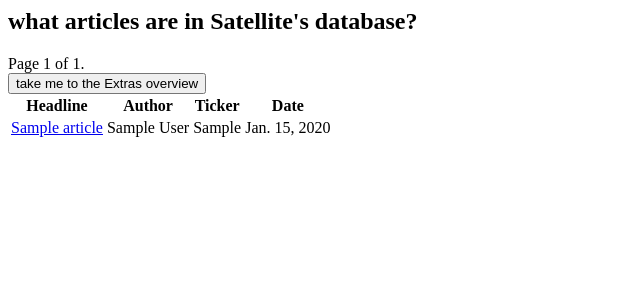
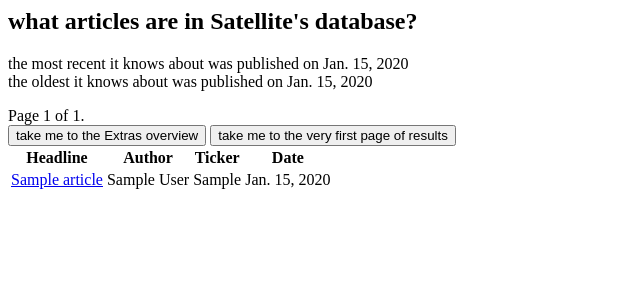
Before and after one commit to ellenbowman/Satellite, a Django app: page /sol/articles_vomit/ in a window 1280 px wide. Shown: the top 300 px of the page, without its empty margins (0-640 px from the left). Run offline with Django 3.2, Linux system fonts and the light colour scheme; tables that the repository leaves empty hold one stand-in row (values such as "Sample post").

Commit message:
articles v2 progress: show the dates of the newest and oldest articles

```diff
--- a/content_satellite/satellite/templates/satellite/index_of_articles.html
+++ b/content_satellite/satellite/templates/satellite/index_of_articles.html
@@ -4,7 +4,11 @@
 </head>
 <body>
 	<h2>what articles are in Satellite's database?</h2>
-
+	<p>
+		the most recent it knows about was published on {{pub_date_newest}}
+		<br/>
+		the oldest it knows about was published on {{pub_date_oldest}}
+	</p>
 
 	<div>
 		<table>
@@ -47,6 +51,8 @@
 
 	<div>
 		<a href='/sol/extras/'><button type='button'>take me to the Extras overview</button></a>
+
+		<a href='/sol/articles_vomit/'><button type='button'>take me to the very first page of results</button></a>
 	</div>
 </div>
 </body>
--- a/content_satellite/satellite/views_samples.py
+++ b/content_satellite/satellite/views_samples.py
@@ -120,7 +120,17 @@ def grand_vision_articles(request):
 		# with paginator.num_pages
 		articles_subset = paginator.page(paginator.num_pages)
 
+
+	# compile meta data -------------------
+	## we already sorted the articles by pub date. to get the newest and oldest,
+	## we just look at the first element in the list, and the last element
+	article_most_recent_date = articles[0].date_pub
+	article_oldest_date = articles[len(articles)-1].date_pub
+
+
 	dictionary_of_values = {
-		'articles': articles_subset
+		'articles': articles_subset,
+		'pub_date_newest': article_most_recent_date,
+		'pub_date_oldest': article_oldest_date,
 	}
 	return render(request, 'satellite/index_of_articles.html', dictionary_of_values)
```
